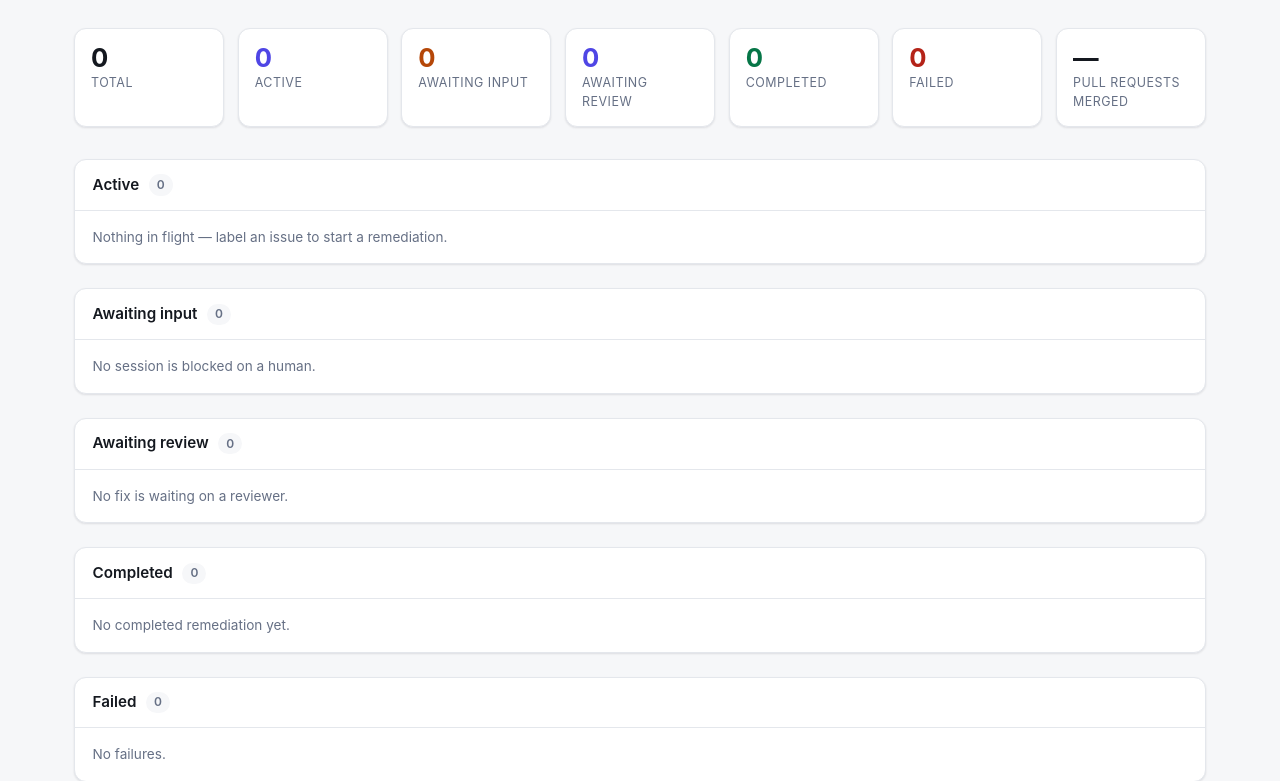
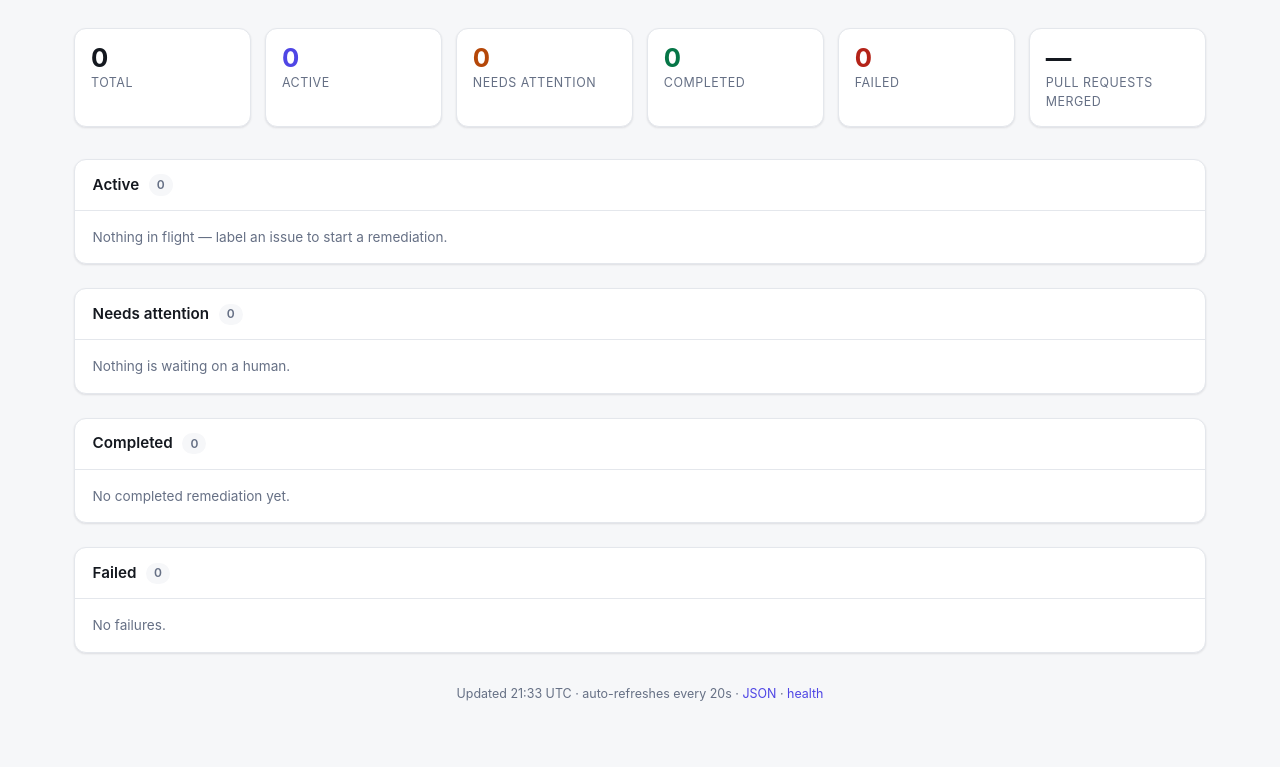
Before and after one commit to cjada/devin-issue-remediator, a FastAPI app: page / in a window 1280 px wide. Shown: the part 92-873 px from the top of the page. After the commit the page ends 793 px from the top, so only its background shows below. Run offline with FastAPI, Linux system fonts and the light colour scheme; data that the repository does not hold is empty.

Commit message:
Collapse the two human-blocked sections into Needs attention
Co-Authored-By: Devin AI <158243242+devin-ai-integration[bot]@users.noreply.github.com>

```diff
--- a/app/main.py
+++ b/app/main.py
@@ -247,6 +247,9 @@ def dashboard(
     ]
     reviewing = [r for r in remediations if r.awaits_review]
     completed = [r for r in remediations if r.status is RemediationStatus.COMPLETED and not r.awaits_review]
+    # Both groups are stalled on a person rather than on the automation, so they belong
+    # in one place; the per-row pill still says which person.
+    blocked = waiting + reviewing
     failed = [r for r in remediations if r.status is RemediationStatus.FAILED]
     finished = completed + reviewing
     with_pr = [r for r in finished if r.pr_url]
@@ -262,8 +265,7 @@ def dashboard(
             "asset_version": ASSET_VERSION,
             "generated_at": datetime.now(UTC),
             "active": active,
-            "waiting": waiting,
-            "reviewing": reviewing,
+            "blocked": blocked,
             "completed": completed,
             "failed": failed,
             "total": len(remediations),
--- a/app/static/styles.css
+++ b/app/static/styles.css
@@ -103,7 +103,6 @@ h1 { font-size: 1.35rem; margin: 0; letter-spacing: -0.02em; }
 .stat.is-completed .value { color: var(--ok); }
 .stat.is-failed .value { color: var(--err); }
 .stat.is-waiting .value { color: var(--warn); }
-.stat.is-review .value { color: var(--accent); }
 
 /* Section cards */
 .section {
--- a/app/templates/dashboard.html
+++ b/app/templates/dashboard.html
@@ -42,8 +42,7 @@
   <section class="stats">
     <div class="stat"><div class="value">{{ total }}</div><div class="label">Total</div></div>
     <div class="stat is-active"><div class="value">{{ active | length }}</div><div class="label">Active</div></div>
-    <div class="stat is-waiting"><div class="value">{{ waiting | length }}</div><div class="label">Awaiting input</div></div>
-    <div class="stat is-review"><div class="value">{{ reviewing | length }}</div><div class="label">Awaiting review</div></div>
+    <div class="stat is-waiting"><div class="value">{{ blocked | length }}</div><div class="label">Needs attention</div></div>
     <div class="stat is-completed"><div class="value">{{ completed | length }}</div><div class="label">Completed</div></div>
     <div class="stat is-failed"><div class="value">{{ failed | length }}</div><div class="label">Failed</div></div>
     <div class="stat"><div class="value">{{ "%.0f%%" | format(merge_rate) if merge_rate is not none else "—" }}</div><div class="label">Pull requests merged</div></div>
@@ -143,8 +142,7 @@
   {% endmacro %}
 
   {{ section("Active", active, "Nothing in flight — label an issue to start a remediation.") }}
-  {{ section("Awaiting input", waiting, "No session is blocked on a human.") }}
-  {{ section("Awaiting review", reviewing, "No fix is waiting on a reviewer.") }}
+  {{ section("Needs attention", blocked, "Nothing is waiting on a human.") }}
   {{ section("Completed", completed, "No completed remediation yet.") }}
   {{ section("Failed", failed, "No failures.") }}
 
```
Also changed, not shown: tests/test_webhook.py (+4 -4 lines).
